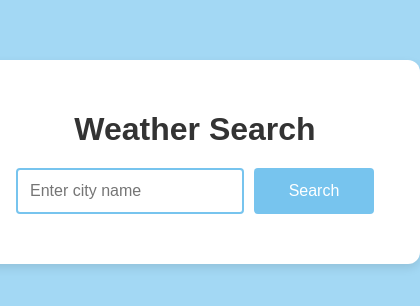
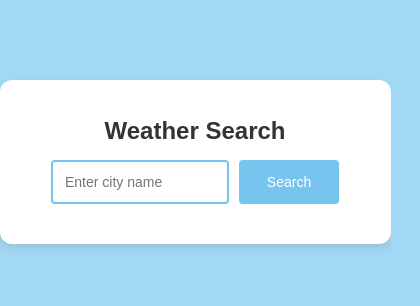
Before and after one commit to nushratriya/weather-app, a plain HTML site: page index.html in a window 390 px wide. Shown: the part 260-566 px from the top of the page, 420 px wide, since content can reach past the window. Drawn offline with Linux system fonts and the light colour scheme.

Commit message:
Added responsive design for mobile and adjustments to layout

```diff
--- a/styles.css
+++ b/styles.css
@@ -59,7 +59,6 @@ body {
     margin: 12px 0;
     font-size: 18px;
     color: #333;
-
 }
 
 .error-message {
@@ -67,3 +66,30 @@ body {
     font-size: 16px;
     margin-bottom: 10px;
 }
+
+/* Media Queries for Mobile */
+@media (max-width: 600px) {
+    .weather-container {
+        width: 90%;  /* Adjust width for smaller screens */
+        padding: 20px;  /* Adjust padding for mobile */
+    }
+
+    h1 {
+        font-size: 24px;  /* Smaller font for mobile */
+        margin-bottom: 15px;
+    }
+
+    #city {
+        width: 150px;  /* Adjust the width for mobile */
+        font-size: 14px;
+    }
+
+    #search-button {
+        width: 100px;  /* Adjust button size for mobile */
+        font-size: 14px;
+    }
+
+    .info {
+        font-size: 16px;  /* Smaller font size on mobile */
+    }
+}
```
Lines whose indentation alone changed are shown as unchanged.
